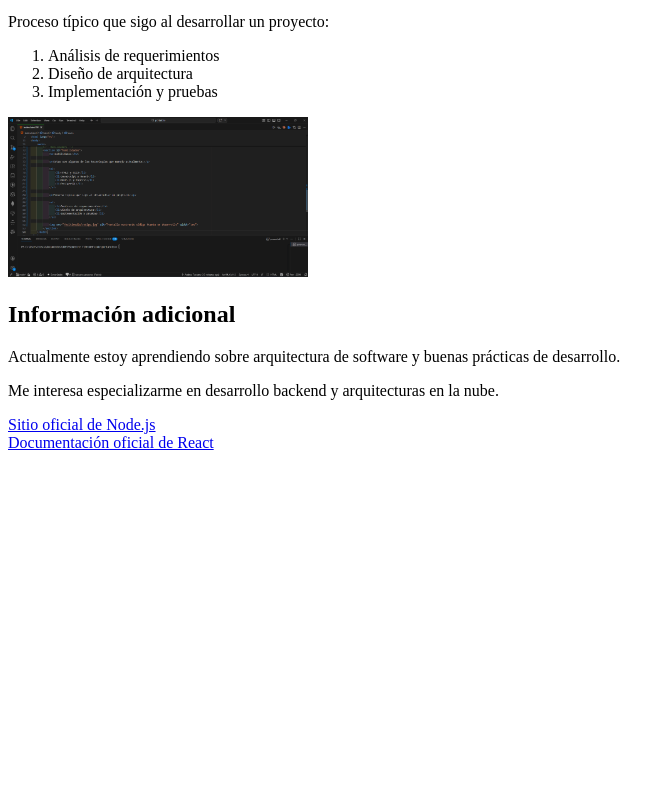
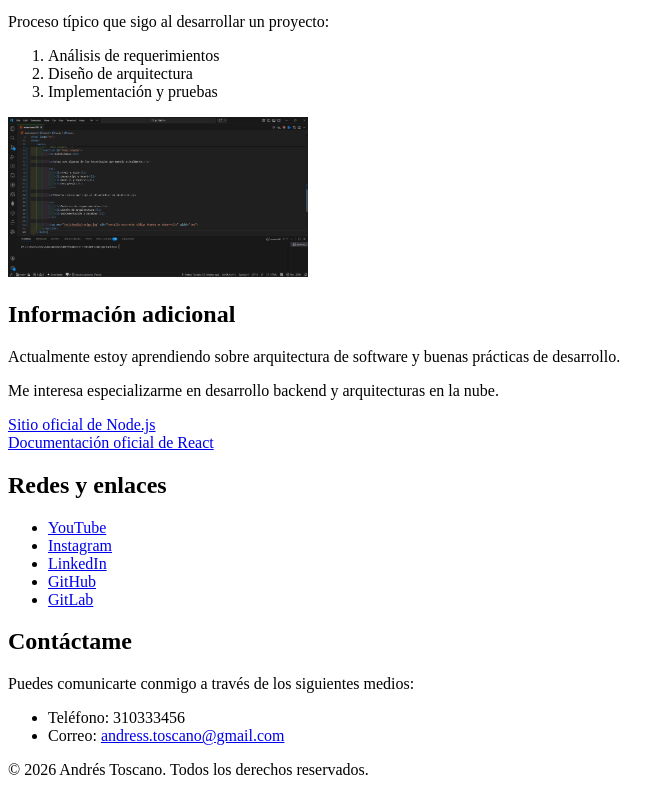
Before and after one commit to AndressToscanom30/Toscano_Andres_02230131068_U2_Post1, a plain HTML site: page index.html in a window 1280 px wide. Shown: the part 1574-2369 px from the top of the page, without its empty margins (0-671 px from the left). Before the commit the page ends 2034 px from the top, so only its background shows below. Drawn offline with Linux system fonts and the light colour scheme; files whose address does not match are found by name.

Commit message:
Cree el footer con la info del inge (o sea yo)

```diff
--- a/index.html
+++ b/index.html
@@ -102,6 +102,30 @@
         <br>
         <a href="https://react.dev/" target="_blank">Documentación oficial de React</a>
     </aside>
+
+    <!--Cierre del portafolio con footer, info de contacto entre otros detalles-->
+    <footer>
+        <section aria-labelledby="titulo-redes">
+            <h2 id="titulo-redes">Redes y enlaces</h2>
+            <ul>
+                <li><a href="https://www.youtube.com/@andressebastiantoscanomart439" target="_blank">YouTube</a></li>
+                <li><a href="https://www.instagram.com/toscano0211/" target="_blank">Instagram</a></li>
+                <li><a href="https://www.linkedin.com/in/andr%C3%A9s-sebasti%C3%A1n-toscano-mart%C3%ADnez-564741276/" target="_blank">LinkedIn</a></li>
+                <li><a href="https://github.com/AndressToscanom30" target="_blank">GitHub</a></li>
+                <li><a href="https://gitlab.com/AndresT30" target="_blank">GitLab</a></li>
+            </ul>
+        </section>
+
+        <section id="contacto">
+            <h2>Contáctame</h2>
+            <p>Puedes comunicarte conmigo a través de los siguientes medios:</p>
+            <ul>
+                <li>Teléfono: 310333456</li>
+                <li>Correo: <a href="mailto:andress.toscano@gmail.com">andress.toscano@gmail.com</a></li>
+            </ul>
+        </section>
+
+        <p>&copy; 2026 Andrés Toscano. Todos los derechos reservados.</p>
+    </footer>
 </body>
-
 </html>
```
